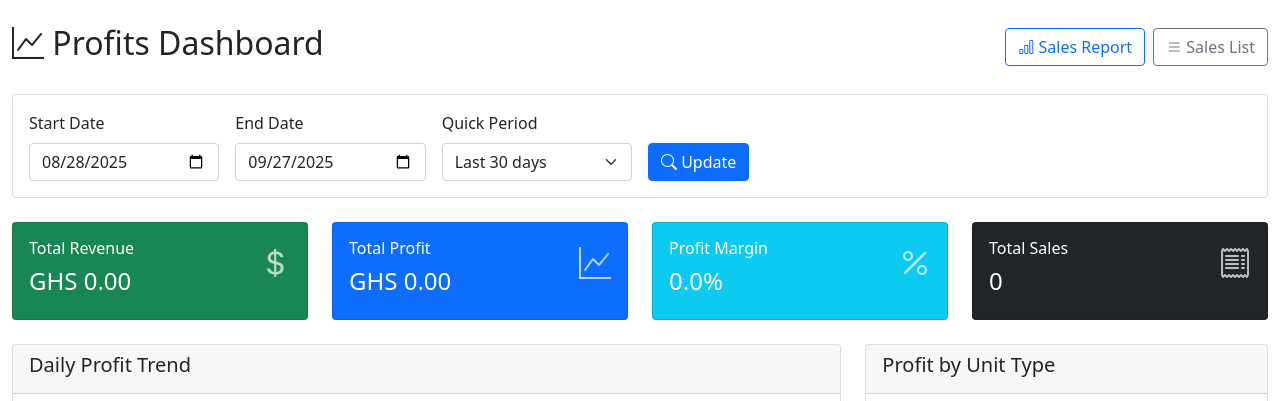
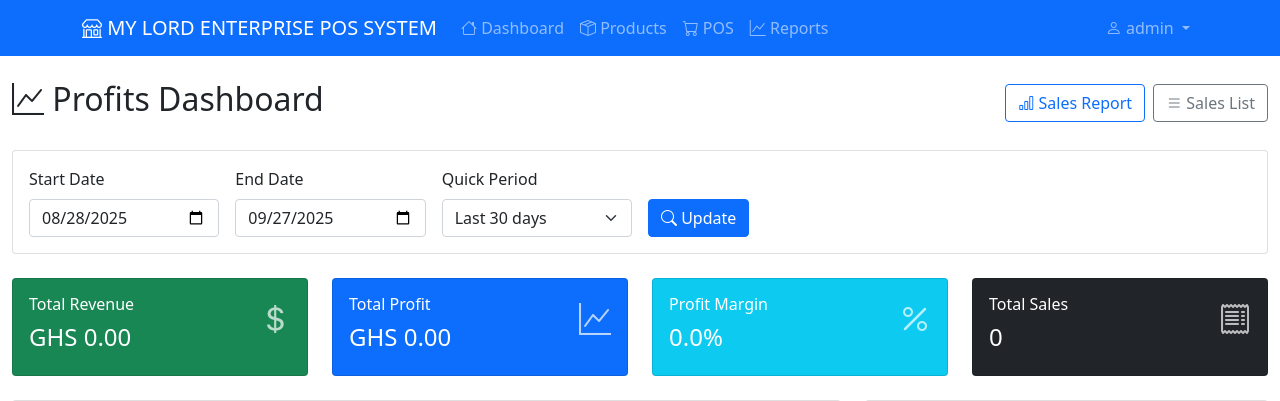
Before and after one commit to kay47/CL-POS, a Flask app: page /pos/profits-dashboard in a window 1280 px wide. Shown: the top 401 px of the page. Run offline with Flask 3, Linux system fonts and the light colour scheme; a user stored in the database is signed in; some libraries are stand-ins or nearby versions.

Commit message:
initial upload

```diff
--- a/app/templates/pos/profits_dashboard.html
+++ b/app/templates/pos/profits_dashboard.html
@@ -1,23 +1,18 @@
-<!DOCTYPE html>
-<html>
-<head>
-    <title>Profits Dashboard - MY LORD ENTERPRISE POS SYSTEM</title>
-    <link href="https://cdn.jsdelivr.net/npm/bootstrap@5.1.3/dist/css/bootstrap.min.css" rel="stylesheet">
-    <link rel="stylesheet" href="https://cdn.jsdelivr.net/npm/bootstrap-icons@1.7.2/font/bootstrap-icons.css">
-    <script src="https://cdn.jsdelivr.net/npm/chart.js"></script>
-</head>
-<body>
-    <div class="container-fluid mt-4">
+{% extends "base.html" %}
+
+{% block title %}Profits Dashboard - MY LORD ENTERPRISE POS SYSTEM{% endblock %}
+
+{% block content %}
         <!-- Header -->
         <div class="row mb-4">
             <div class="col-12">
                 <div class="d-flex justify-content-between align-items-center">
                     <h2><i class="bi bi-graph-up"></i> Profits Dashboard</h2>
                     <div class="d-flex gap-2">
-                        <a href="/pos/sales-report" class="btn btn-outline-primary">
+                        <a href="{{ url_for('pos.sales_report') }}" class="btn btn-outline-primary">
                             <i class="bi bi-bar-chart"></i> Sales Report
                         </a>
-                        <a href="/pos/list-sales" class="btn btn-outline-secondary">
+                        <a href="{{ url_for('pos.list_sales') }}" class="btn btn-outline-secondary">
                             <i class="bi bi-list"></i> Sales List
                         </a>
                     </div>
@@ -217,10 +212,12 @@
             </div>
         </div>
     </div>
+</div>
+{% endblock %}
 
-    <script src="https://cdn.jsdelivr.net/npm/bootstrap@5.1.3/dist/js/bootstrap.bundle.min.js"></script>
-
-    <script>
+{% block scripts %}
+<script src="https://cdn.jsdelivr.net/npm/chart.js"></script>
+<script>
         // Daily Profit Chart - FIXED: Handle the corrected data structure
         const dailyCtx = document.getElementById('dailyProfitChart').getContext('2d');
         const dailyProfitChart = new Chart(dailyCtx, {
@@ -296,5 +293,5 @@
             }
         });
     </script>
-</body>
-</html>
+</script>
+{% endblock %}
```
